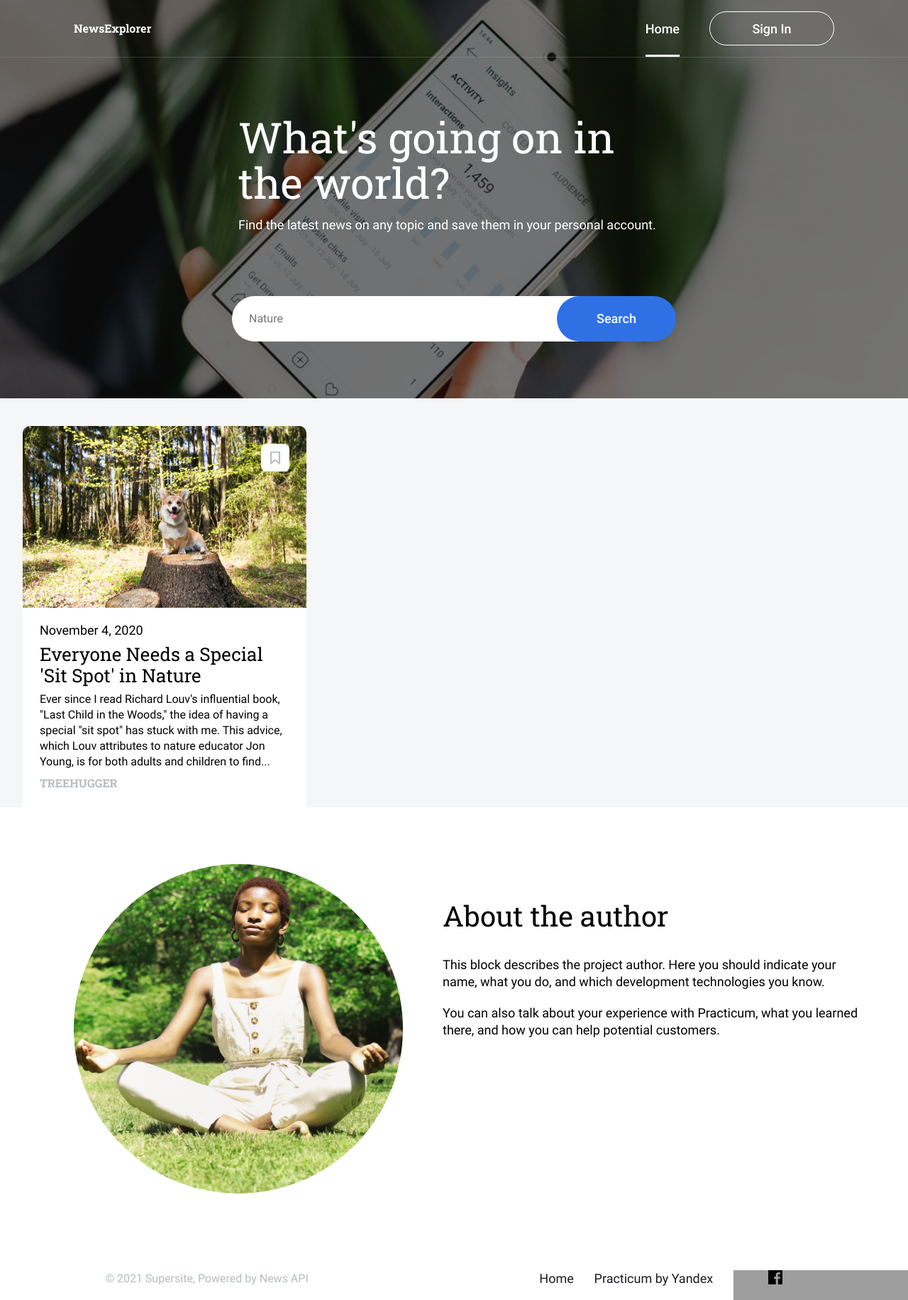
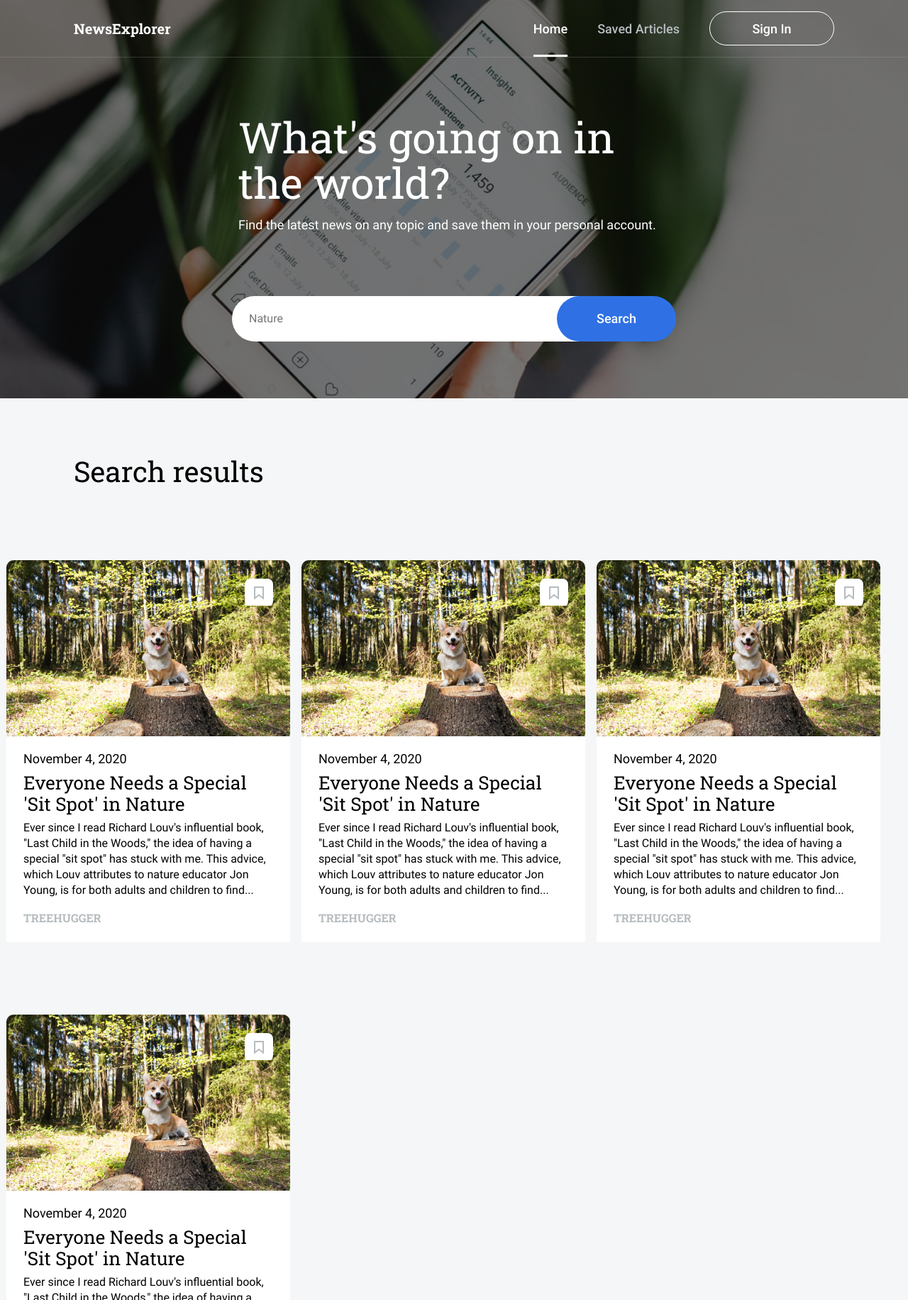
Before and after one commit to vakhitovalex/news-explorer-frontend, a React app: page / in a window 1280 px wide. Shown: the top 1831 px of the page at 71% size. Built offline with nearby package versions, Linux system fonts and the light colour scheme; grey boxes are pictures that could not be loaded.

Commit message:
add NewsCardList component

```diff
--- a/src/components/Header/Header.css
+++ b/src/components/Header/Header.css
@@ -20,8 +20,8 @@
 .header__name {
   font-family: 'Roboto Slab';
   font-weight: 700;
-  font-style: normal;
-  size: 20px;
+
+  font-size: 20px;
   line-height: 24px;
   margin: 0 104px;
 }
@@ -30,7 +30,7 @@
   margin: 0 104px;
 }
 
-.header__home {
+.header__option {
   font-family: 'Roboto';
   font-style: normal;
   font-weight: 500;
@@ -42,9 +42,13 @@
   border-bottom: 3px transparent red;
 }
 
-.header__home_active {
+.header__option_active {
   padding-bottom: 26px;
   border-bottom: 3px solid white;
+}
+
+.header__option_nonactive {
+  color: #b6bcbf;
 }
 
 .header__button {
--- a/src/components/Header/Header.js
+++ b/src/components/Header/Header.js
@@ -12,17 +12,17 @@ function Header(props) {
           <NavLink
             exact
             to='/'
-            className='header__home'
-            activeClassName='header__home_active'
+            className='header__option'
+            activeClassName='header__option_active'
           >
             Home
           </NavLink>
           <NavLink
             to='/savedarticles'
-            className='header__saved-artciles'
-            activeClassName='header__saved-articles_active'
+            className='header__option header__option_nonactive'
+            activeClassName='header__option_active'
           >
-            {props.isLoggedIn ? 'Saved Articles' : ''}
+            Saved Articles
           </NavLink>
           <NavLink to='/signin' className='header__button-container'>
             <button className='header__button'>
--- a/src/components/Main/Main.js
+++ b/src/components/Main/Main.js
@@ -1,10 +1,10 @@
 import './Main.css';
-import NewsCard from '../NewsCard/NewsCard';
+import NewsCardList from '../NewsCardList/NewsCardList';
 
 function Main(props) {
   return (
     <main className='main'>
-      <NewsCard />
+      <NewsCardList />
     </main>
   );
 }
--- a/src/components/NewsCard/NewsCard.css
+++ b/src/components/NewsCard/NewsCard.css
@@ -3,8 +3,9 @@
   flex-direction: column;
   width: 400px;
   height: 576px;
-  padding: 0 32px;
+  padding: 32px 8px;
   margin: 0;
+  cursor: pointer;
 }
 
 .newscard__save-flag {
@@ -68,5 +69,6 @@
   font-size: 16px;
   line-height: 20px;
   color: #b6bcbf;
-  margin: 9px 24px 24px;
+  padding: 9px 24px 24px;
+  margin: 0;
 }
--- /dev/null
+++ b/src/components/NewsCardList/NewsCardList.css
@@ -0,0 +1,46 @@
+.newscards {
+  display: flex;
+  flex-direction: column;
+  align-items: center;
+}
+
+.newscards__list {
+  display: flex;
+  flex-wrap: wrap;
+  justify-content: flex-start;
+  max-width: 1278px;
+}
+
+.newscards__title {
+  font-family: 'Roboto Slab';
+  font-weight: 400;
+  font-size: 40px;
+  line-height: 46px;
+  padding: 80px 104px 32px;
+  margin: 0;
+  align-self: flex-start;
+}
+
+.newscards__expand {
+  font-family: 'Roboto';
+  font-weight: 500;
+  font-size: 18px;
+  line-height: 24px;
+  background-color: white;
+  width: 288px;
+  height: 64px;
+  border-radius: 80px;
+  border: none;
+  transition: 1s ease;
+  margin: 32px 0 80px;
+}
+
+.newscards__expand:hover {
+  background-color: #e8e8e8;
+  opacity: 0.9;
+  cursor: pointer;
+  transition: 1s ease;
+}
+/* .newscards__expand:hover::after {
+  transition: 0.5s ease;
+} */
--- /dev/null
+++ b/src/components/NewsCardList/NewsCardList.js
@@ -0,0 +1,22 @@
+import React, { useContext } from 'react';
+
+import './NewsCardList.css';
+
+import NewsCard from '../NewsCard/NewsCard';
+
+function NewsCardList() {
+  return (
+    <section className='newscards'>
+      <p className='newscards__title'>Search results</p>
+      <div className='newscards__list'>
+        <NewsCard />
+        <NewsCard />
+        <NewsCard />
+        <NewsCard />
+      </div>
+      <button className='newscards__expand'>Show more</button>
+    </section>
+  );
+}
+
+export default NewsCardList;
```
